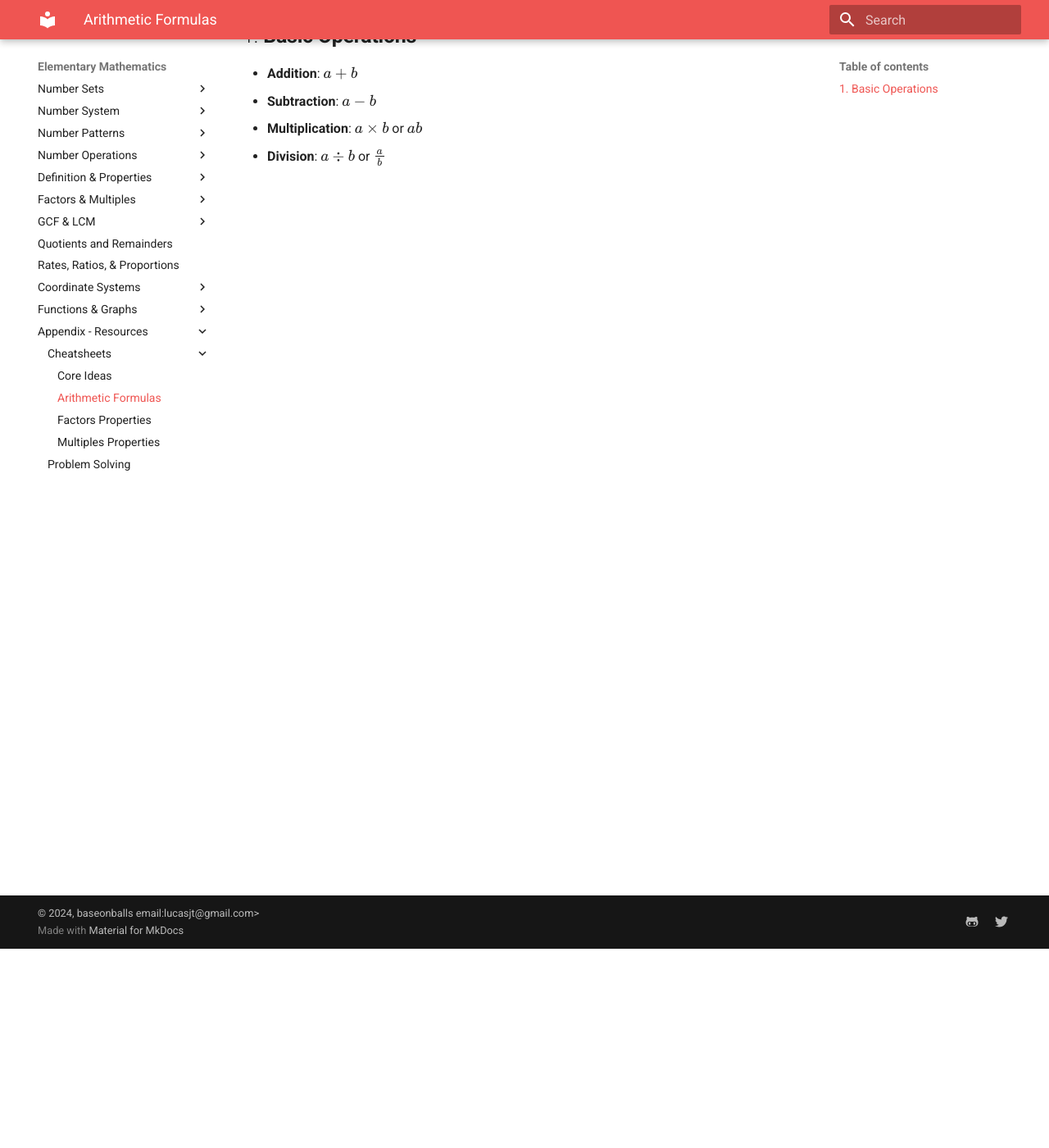
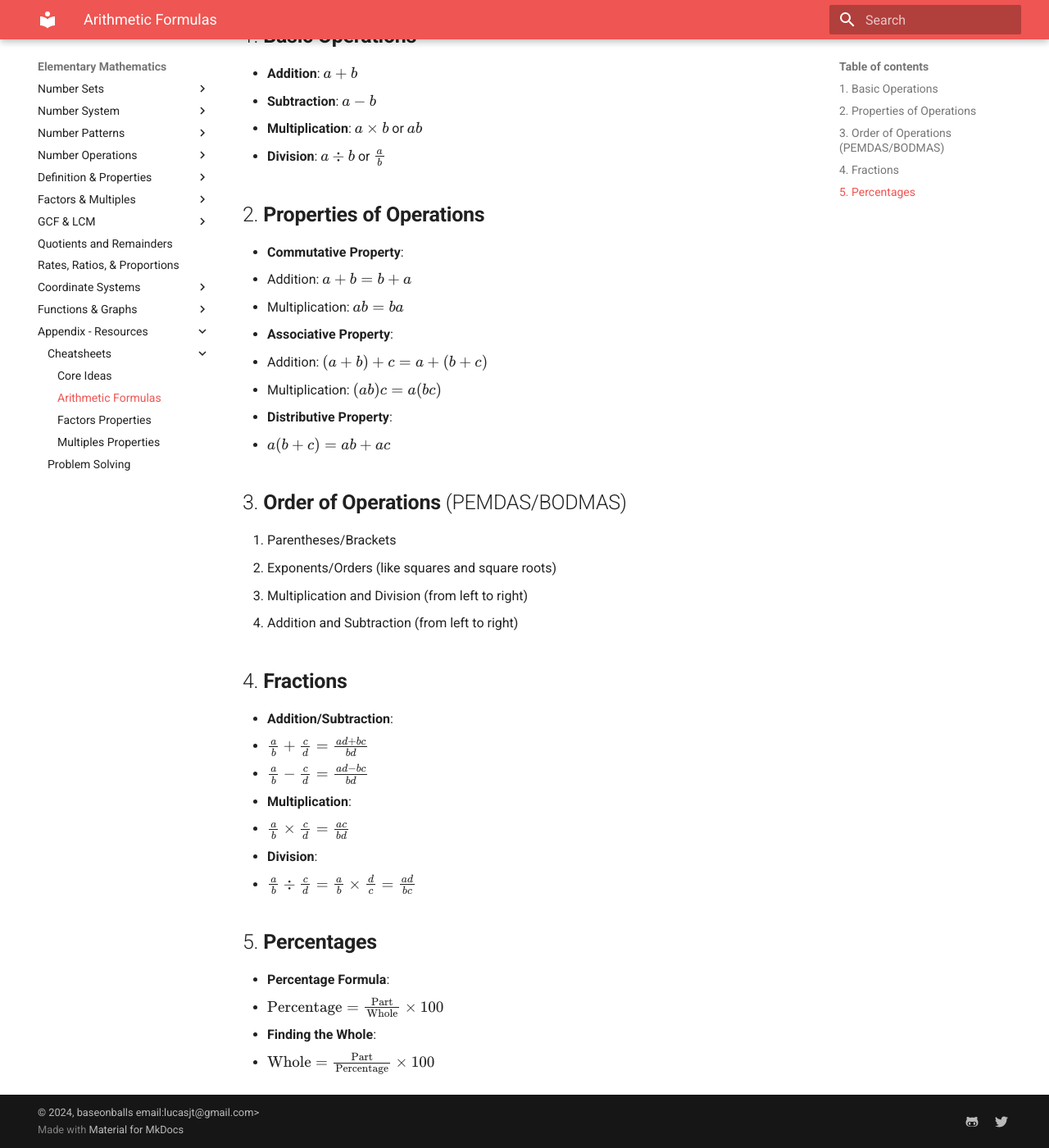
Before and after one commit to baseonballs/mpower-sitedocs, an MkDocs documentation site: the page built from site-docs/mathematics/elem/resources/cheat-sheets/arith-formulas.md, in a window 1280 px wide and 1400 px high, scrolled down 243 px. Shown: the whole window at 82% size. Built offline with MkDocs 1.6.1 and Material for MkDocs 9.7.7, drawn with Linux system fonts in a browser that asks for light colours; formulas are drawn with MathJax 3.

Commit message:
formating fix to arith formulas.

```diff
--- a/site-docs/mathematics/elem/resources/cheat-sheets/arith-formulas.md
+++ b/site-docs/mathematics/elem/resources/cheat-sheets/arith-formulas.md
@@ -6,3 +6,39 @@
 - **Subtraction**: \( a - b \)
 - **Multiplication**: \( a \times b \) or \( ab \)
 - **Division**: \( a \div b \) or \( \frac{a}{b} \)
+
+
+## 2. **Properties of Operations**
+
+- **Commutative Property**:
+  - Addition: \( a + b = b + a \)
+  - Multiplication: \( ab = ba \)
+- **Associative Property**:
+  - Addition: \( (a + b) + c = a + (b + c) \)
+  - Multiplication: \( (ab)c = a(bc) \)
+- **Distributive Property**:
+  - \( a(b + c) = ab + ac \)
+
+## 3. **Order of Operations** (PEMDAS/BODMAS)
+
+1. Parentheses/Brackets
+2. Exponents/Orders (like squares and square roots)
+3. Multiplication and Division (from left to right)
+4. Addition and Subtraction (from left to right)
+
+## 4. **Fractions**
+
+- **Addition/Subtraction**:
+  - \( \frac{a}{b} + \frac{c}{d} = \frac{ad + bc}{bd} \)
+  - \( \frac{a}{b} - \frac{c}{d} = \frac{ad - bc}{bd} \)
+- **Multiplication**:
+  - \( \frac{a}{b} \times \frac{c}{d} = \frac{ac}{bd} \)
+- **Division**:
+  - \( \frac{a}{b} \div \frac{c}{d} = \frac{a}{b} \times \frac{d}{c} = \frac{ad}{bc} \)
+
+## 5. **Percentages**
+
+- **Percentage Formula**:
+  - \( \text{Percentage} = \frac{\text{Part}}{\text{Whole}} \times 100 \)
+- **Finding the Whole**:
+  - \( \text{Whole} = \frac{\text{Part}}{\text{Percentage}} \times 100 \)
```
